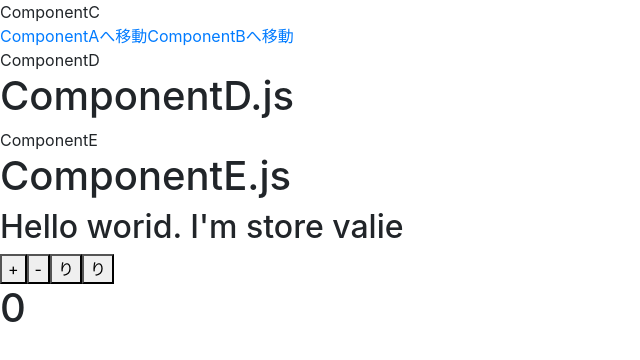
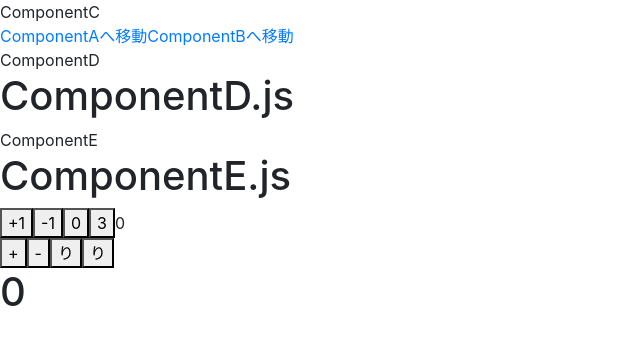
Before and after one commit to SatakeYusuke19920527/sasasa-app, a React (Create React App) app: page /componentc in a window 1280 px wide. Shown: the top 360 px of the page, without its empty margins (0-640 px from the left). Built offline with nearby package versions, Linux system fonts and the light colour scheme.

Commit message:
2020 5 16

```diff
--- a/src/Reducer/index.js
+++ b/src/Reducer/index.js
@@ -1,4 +1,4 @@
-import { INCREMENT, DECREMENT, RESET, ADD_EVENT, DELETE_ALL_EVENT, ALL_EVENT } from '../actions/index';
+import { INCREMENT, DECREMENT, RESET, ADD_EVENT, DELETE_ALL_EVENT, ALL_EVENT, THREE} from '../actions/index';
 
 const reducer = (state = [], action) => {
   switch (action.type) {
@@ -8,8 +8,15 @@ const reducer = (state = [], action) => {
       return { ...state, count: state.count - 1 };
     case RESET:
       return { ...state, count: 0 };
-    // case SECREMENT:
-    //   return { ...state, count: state.count - 1 };
+    case THREE:
+      if (state.count % 3 === 0) {
+        if (state.count === 0) {
+          return state
+        }
+        return { ...state, count: state.count + 10 }
+      } else {
+        return state
+      }
     case ADD_EVENT:
       const event = { title: action.title, body: action.body, comment: action.comment };
       const id = state.length + 1;
@@ -27,6 +34,6 @@ const reducer = (state = [], action) => {
       return newState
     default:
       return state;
-  }
-}
+  };
+};
 export default reducer;
--- a/src/actions/index.js
+++ b/src/actions/index.js
@@ -4,3 +4,4 @@ export const RESET = 'RESET';
 export const ADD_EVENT = 'ADD_EVENT';
 export const DELETE_ALL_EVENT = 'DELETE_ALL_EVENT';
 export const ALL_EVENT = 'ALL_EVENT';
+export const THREE = 'THREE';
--- a/src/components/ComponentE.js
+++ b/src/components/ComponentE.js
@@ -1,13 +1,40 @@
 import React, { useContext } from 'react'
 import { Store } from '../store/index';
+import { INCREMENT, DECREMENT, RESET, THREE } from '../actions/index';
 
 const ComponentE = () => {
-  const value = useContext(Store);
+  const { globalState, setGlobalState } = useContext(Store);
+  const handleClick = () => {
+    setGlobalState({
+      type: INCREMENT
+    });
+  };
+   const handleClick1 = () => {
+    setGlobalState({
+      type: DECREMENT
+    });
+   };
+    const handleClick2 = () => {
+    setGlobalState({
+      type: RESET
+    });
+    };
+      const handleClick3 = () => {
+    setGlobalState({
+      type: THREE
+    });
+    };
+  console.log(globalState);
+
   return (
     <div>
       <div>ComponentE</div>
       <h1>ComponentE.js</h1>
-      <h2>{value}</h2>
+      <button onClick={handleClick}>+1</button>
+    <button onClick={handleClick1}>-1</button>
+    <button onClick={handleClick2}>0</button>
+   <button onClick={handleClick3}>3</button>
+    {globalState.count}
     </div>
   );
 };
--- a/src/store/index.js
+++ b/src/store/index.js
@@ -1,9 +1,18 @@
-import React, { createContext } from 'react';
+import React, { createContext, useReducer } from 'react';
+import reducer from '../Reducer/index';
+const initialState = {
+  count: 0
+};
 
-export const Store = createContext();
+export const Store = createContext({
+  globalState: initialState,
+  setGlobalState: () => null
+});
 
 const StoreProvider = ({ children }) => {
-  return <Store.Provider value="Hello worid. I'm store valie">{children}</Store.Provider>;
+  const [ globalState, setGlobalState ] = useReducer(reducer, initialState);
+  return <Store.Provider value={{ globalState, setGlobalState }}>{children}
+  </Store.Provider>;
 };
 
 export default StoreProvider;
```
